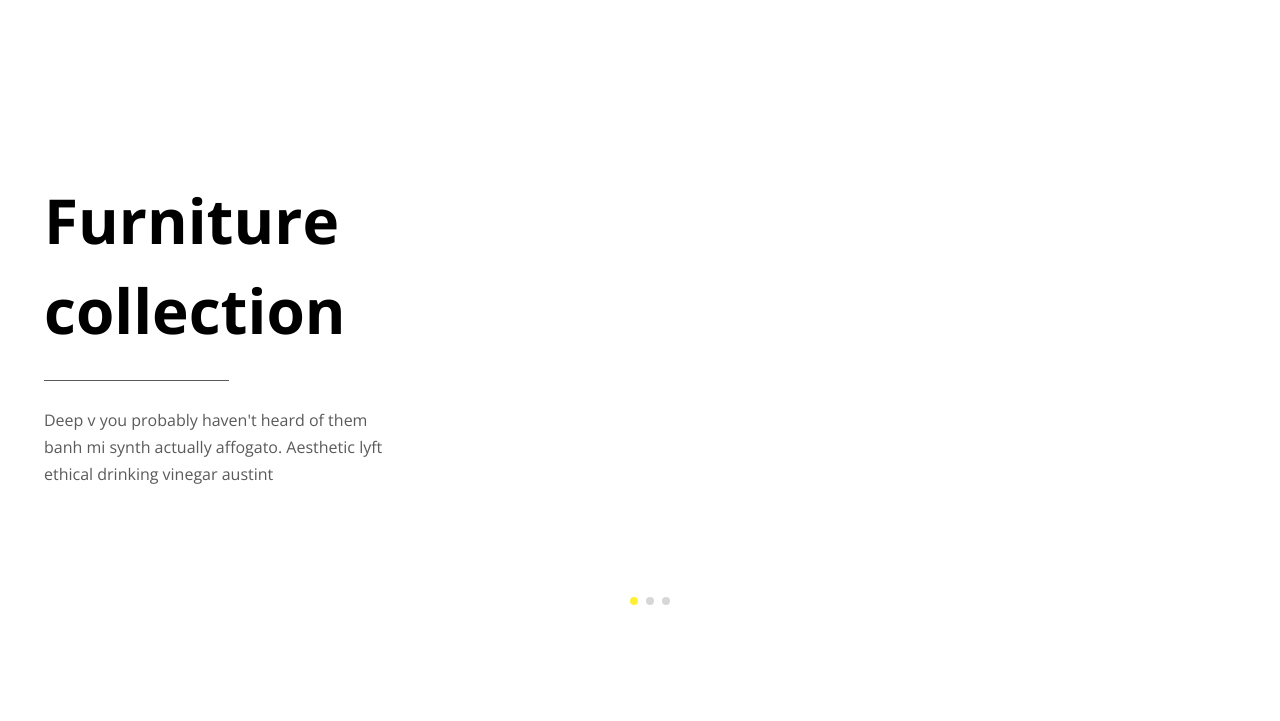
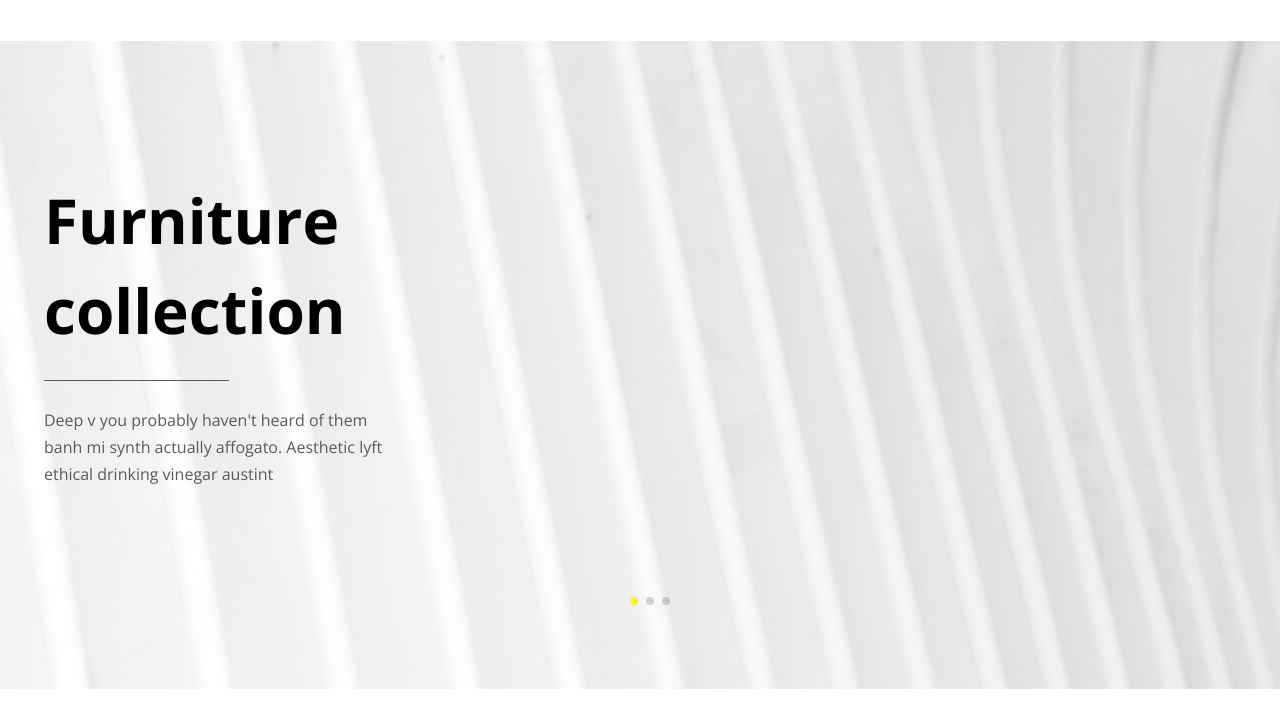
Before and after one commit to Nkinah97/My__work-dezire, a website: page index.html in a window 1280 px wide. Shown: the part 79-800 px from the top of the page. Drawn offline with nearby package versions, Linux system fonts and the light colour scheme; files that its build step writes are made by us from their sources; files whose address does not match are found by name.

Commit message:
Update Jekyll config and move project files to root

```diff
--- a/scss/_top.scss
+++ b/scss/_top.scss
@@ -1,5 +1,5 @@
 .top {
-background-image: url('./images/main-slider/main_slider.jpg');
+background-image: url('../images/main-slider/main_slider.jpg');
 background-position: center center; /* x y */
 background-size: cover;
 background-repeat: no-repeat;
```
Also changed, not shown: css/style.css.
